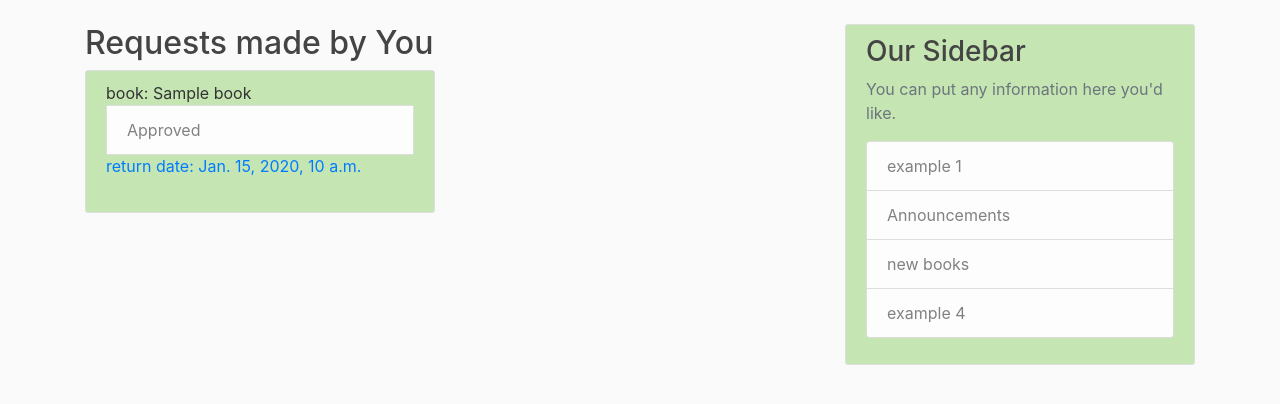
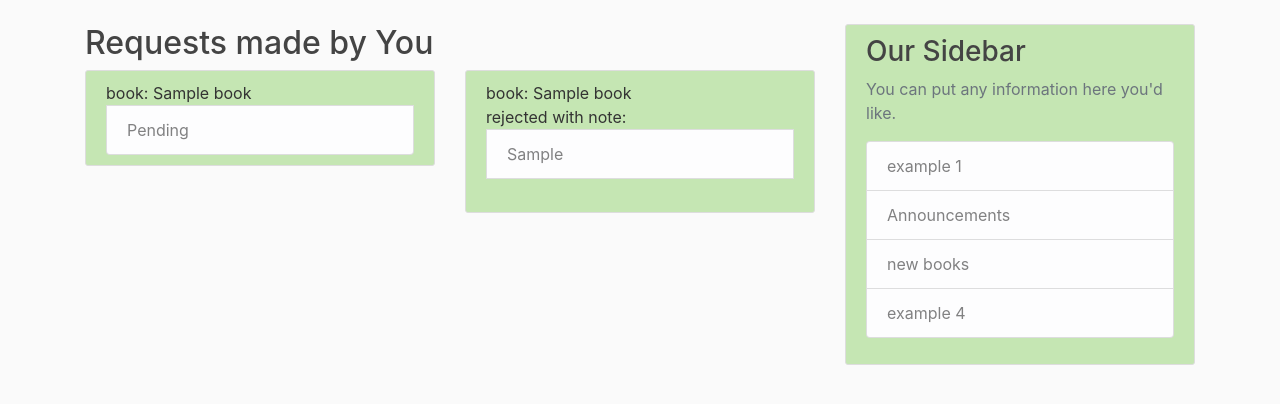
Before and after one commit to UjjwalAggarwal-1/LMS, a Django app: page /all_books/issue_requests/ in a window 1280 px wide. Shown: the part 56-460 px from the top of the page. Run offline with Django 4.2, Linux system fonts and the light colour scheme; tables that the repository leaves empty hold one stand-in row (values such as "Sample post"); some libraries are stand-ins or nearby versions.

Commit message:
issue_req_stat bool to char(with options) and related forms, views, logic

```diff
--- a/all_books/models.py
+++ b/all_books/models.py
@@ -32,6 +32,6 @@
     return_on = models.DateTimeField(null=True, default=datetime.date.today()+datetime.timedelta(days=20))
     #issue_request_status = models.BooleanField(default=False, null=True)
     issue_request_status = models.CharField(max_length=10, choices=[
-        ("1", 'keep issued'), ("", 'return')
-    ], default="", null=True, blank=True)
+        ("pending", 'Pending'), ('issued', 'Issued'), ('returned', 'Returned')
+    ], default='pending', null=True, blank=True)
     reject_request = models.CharField(max_length=300, null=True, blank=True)
--- a/all_books/templates/all_books/issue_requests.html
+++ b/all_books/templates/all_books/issue_requests.html
@@ -4,42 +4,48 @@
 <h2>Requests made by You</h2>
 <div class="row">
 {% for issue_request in issue_requests_student %}
-{% if issue_request.issue_request_status %}
+{% if issue_request.issue_request_status == 'issued' %}
 <div class="col-md-6">
   <ul class="list-group">
       <article class="full content-section">
           <div>book: {{ issue_request.isbn_of_book }}</div>
           <li class="list-group-item list-group-item-light">Approved</li>
+          return date: {{ issue_request.return_on }}
           <a href="{% url 'return_book' issue_request.id %}">
-            <div>return date: {{ issue_request.return_on }}</div>
+            return
           </a>
-          <br>
     </article>
   </ul>
     </div>
 {% endif %}
 {% endfor %}
 
-
 {% for issue_request in issue_requests_student %}
-{% if not issue_request.issue_request_status %}
+{% if issue_request.issue_request_status == 'pending' %}
 <div class="col-md-6">
     <ul class="list-group">
       <article class="full content-section">
           <div>book: {{ issue_request.isbn_of_book }}</div>
-      {% if issue_request.reject_request == NULL %}
     <li class="list-group-item list-group-item-light">Pending</li>
-      {% else %}
-      <br>
-      rejected with note: <br>
-        <li class="list-group-item list-group-item-light">{{ issue_request.reject_request }}</li>
-      <br>
-      {% endif %}
       </article>
   </ul>
 </div>
 {% endif %}
 {% endfor %}
+
+
+{% for issue_request in issue_requests_student %}
+{% if issue_request.issue_request_status == 'pending' and not issue_request.reject_reason == 'None' %}
+<div class="col-md-6">
+<ul class="list-group">
+  <article class="full content-section">
+<div>book: {{ issue_request.isbn_of_book }}</div>
+rejected with note: <br>
+        <li class="list-group-item list-group-item-light">{{ issue_request.reject_request }}</li>
+      <br>  </article>
+  </ul>
 </div>
-
+{%endif%}
+{%endfor%}
+</div>
 {% endblock content %}
--- a/all_books/templates/all_books/librarian_home.html
+++ b/all_books/templates/all_books/librarian_home.html
@@ -9,7 +9,7 @@
 <br>
 <br>
 {% for issue_request in issue_requests %}
-{% if not issue_request.issue_request_status and issue_request.reject_request == NULL %}
+{% if issue_request.issue_request_status == 'pending' %}
 <article class="media content-section">
   <div class="media-body">
     <div class="article-metadata">
--- a/all_books/views.py
+++ b/all_books/views.py
@@ -43,41 +43,11 @@
     return render(request, 'all_books/librarian_home.html')
 
 
-# def update_book(request):
-#     if request.method == "POST":
-#         form = UpdateBookForm(request.POST)#, initial={'title': instance.title})
-#         if form.is_valid():
-#             title = form.cleaned_data.get('title')
-#             quantity = form.cleaned_data.get('quantity')
-#             isbn = form.cleaned_data.get('isbn')
-#             obj = all_books.models.Books.objects.get(isbn=isbn)
-#             obj.title = title
-#             obj.quantity = quantity
-#             obj.save()
-#             messages.success(request, 'updated successfully')
-#             return redirect('librarian_home')
-#     else:
-#         form = UpdateBookForm()
-#         return render(request, 'all_books/update_book.html', {'form': form})
-
-
 class BookUpdateView(UpdateView):
     model = Books
     fields = ['isbn', 'title', 'quantity']
     template_name = 'all_books/update_book.html'
     success_url = reverse_lazy('librarian_home')
-
-
-# class BookRequest(CreateView):
-#     model = Issue2
-#     fields = ['isbn_of_book', 'return_on']
-#     template_name = 'all_books/request_book.html'
-#
-#     def get_initial(self, *args, **kwargs):
-#         initial = super(BookRequest, self).get_initial(**kwargs)
-#         #initial['isbn_of_book'] = Issue2.objects.get(id=self.request)
-#         initial['student_id'] = self.request.user.username
-#         return initial
 
 
 def book_request(request, pk):
@@ -101,7 +71,6 @@
     model = Issue2
     template_name = 'all_books/issue_requests.html'
     context_object_name = 'issue_requests_student'
-    ordering = ['return_on']
 
 
 def issue_request_listview(request):       # librarians page for viewing requests
@@ -124,16 +93,14 @@
         if form.is_valid():
             issue_req_stat = form.cleaned_data.get('issue_request_status')
             reject_request_data = form.cleaned_data.get('reject_request')
-            if (issue_req_stat and reject_request_data) or not(issue_req_stat and reject_request_data):
-                raise forms.ValidationError(
-                    "Please fill either reject reason or issue request status, but not both"
-                )
+            if (issue_req_stat=='issued' and not reject_request_data=='') or (issue_req_stat=='pending' and reject_request_data==''):
+                raise forms.ValidationError("Please fill either reject reason or issue request status, but not both")
             else:
                 old_obj = Issue2.objects.get(id=issue_request_id)
                 old_obj.issue_request_status = issue_req_stat
                 old_obj.reject_request = reject_request_data
                 old_obj.save()
-                if issue_req_stat:
+                if issue_req_stat == 'issued':
                     book = old_obj.isbn_of_book
                     book.quantity -= 1
                     book.save()
@@ -150,20 +117,13 @@
     return render(request, 'all_books/cover.html', {'title': 'cover_page'})
 
 
-# class ReturnBook(UpdateView):
-#     model = Issue2
-#     fields = ["issue_request_status"]
-#     template_name = 'all_books/return_book.html'
-#     success_url = reverse_lazy('issue_requests')
-
-
 def return_book(request, pk):
     if request.method == 'POST':
         form = ReturnBookForm(request.POST, pk)
         if form.is_valid():
             issue_req_stat = form.cleaned_data.get('issue_request_status')
             old_obj = Issue2.objects.get(pk=pk)
-            if not issue_req_stat:
+            if issue_req_stat == 'returned':
                 old_obj.issue_request_status = issue_req_stat
                 old_obj.save()
                 book = old_obj.isbn_of_book
```
Also changed, not shown: all_books/forms.py (+5 -5 lines).
